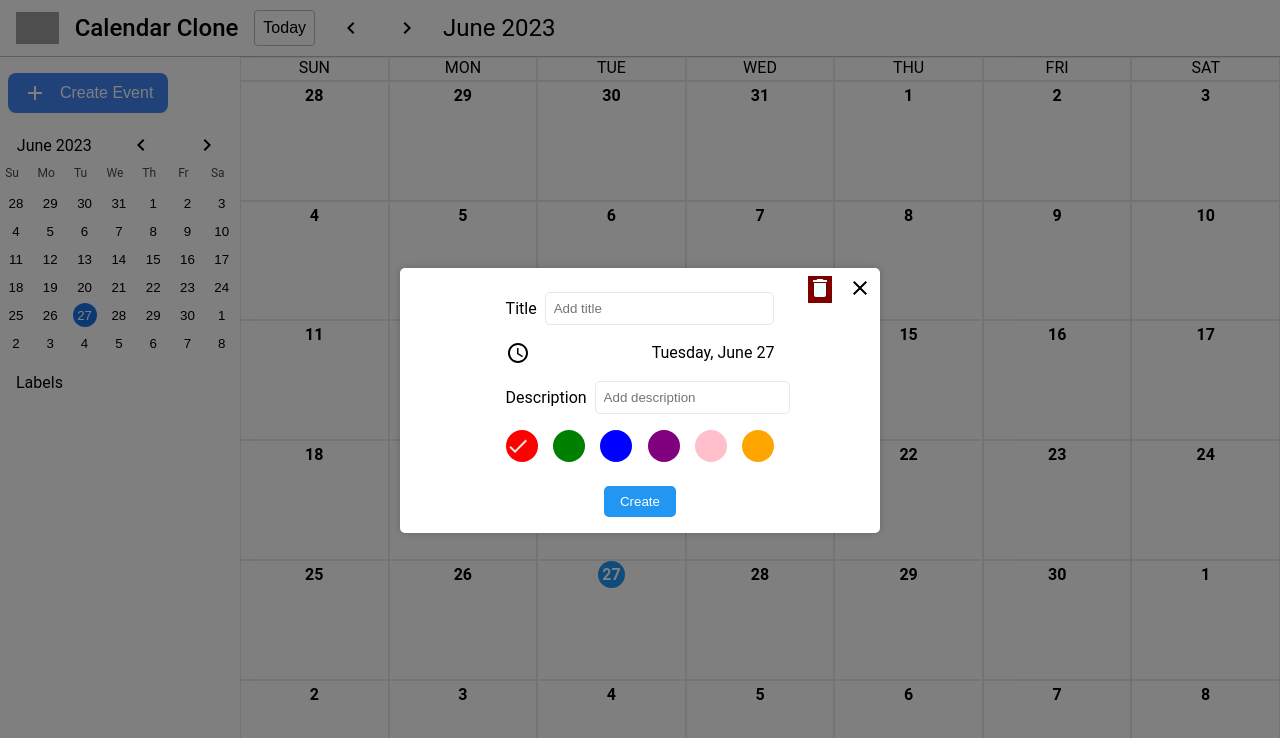
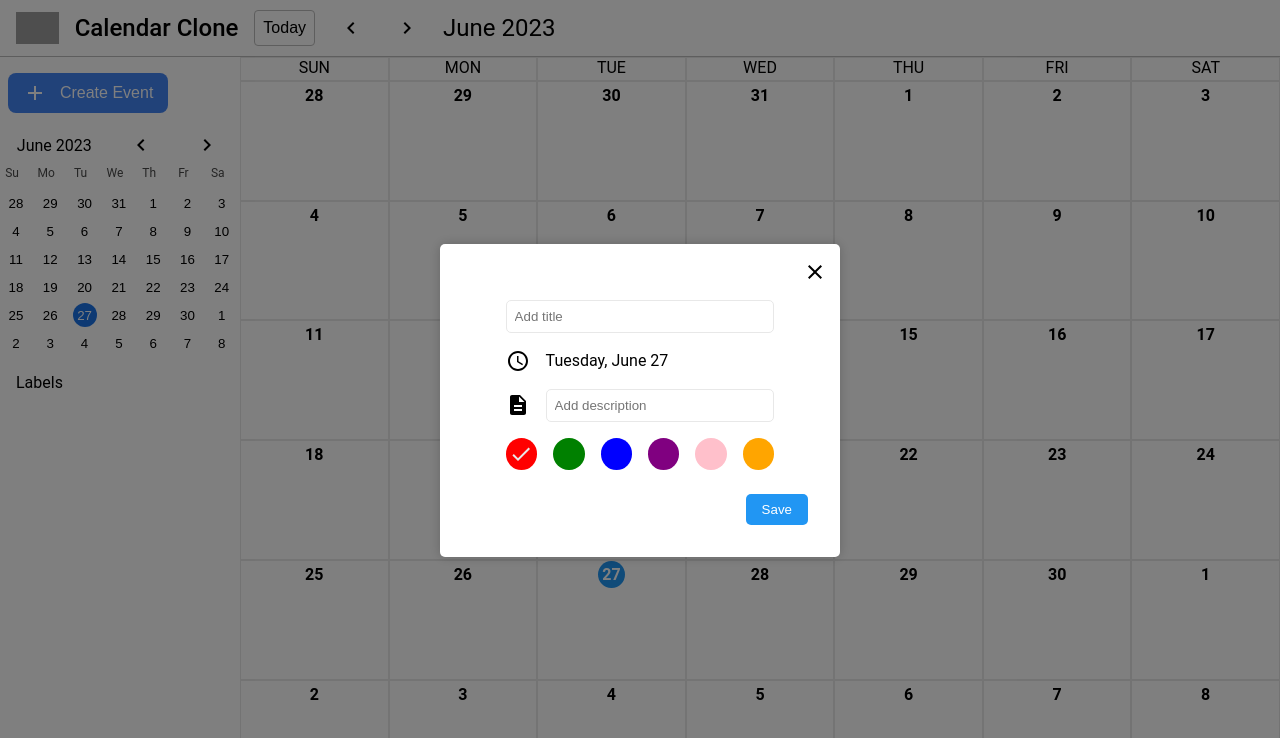
Before and after one commit to EugeneZanevskij/google-calendar, a React (Create React App) app: page / in a window 1280 px wide. Both pictures are taken after a click on the button "Create Event". Shown: the top 738 px of the page. Built offline with nearby package versions, Linux system fonts and the light colour scheme; grey boxes are pictures that could not be loaded.

Commit message:
feat: update styles for modal form

```diff
--- a/src/EventModal.css
+++ b/src/EventModal.css
@@ -15,9 +15,9 @@
   position: relative;
   background-color: white;
   border-radius: 5px;
-  padding: 1rem;
-  box-shadow: 0 0 10px rgba(0, 0, 0, 0.2);
-  width: 30rem;
+  padding: 3rem 2rem 2rem;
+  box-shadow: 0 0 0.75rem rgba(0, 0, 0, 0.2);
+  width: 25rem;
   display: flex;
   flex-direction: column;
   align-items: center;
@@ -25,41 +25,34 @@
 
 .event-modal__delete {
   position: absolute;
-  top: 0.5rem;
+  top: 1rem;
   right: 3rem;
-  background: maroon;
-  color: azure;
+  background: transparent;
+  color: rgb(145, 145, 145);
   border: none;
   cursor: pointer;
 }
 
 .event-modal__close {
   position: absolute;
-  top: 0.5rem;
-  right: 0.5rem;
+  top: 1rem;
+  right: 1em;
   background-color: transparent;
   border: none;
   cursor: pointer;
 }
 
-.event-modal__close:hover svg {
+.event-modal__close:hover,
+.event-modal__delete:hover {
   color: red;
 }
 
 .event-modal__element {
   display: flex;
   align-items: center;
-  justify-content: space-between;
-  width: 60%;
+  width: 80%;
   margin: 0.5rem 0;
-}
-
-.event-modal__element svg {
-  margin-right: 0.5rem;
-}
-
-.event-modal__element p {
-  margin: 0;
+  gap: 1rem;
 }
 
 .event-modal__input {
@@ -67,7 +60,6 @@
   border-radius: 5px;
   padding: 0.5rem;
   flex: 1;
-  margin-left: 0.5rem;
 }
 
 .event-modal__label {
@@ -90,6 +82,7 @@
   border-radius: 5px;
   cursor: pointer;
   margin-top: 1rem;
+  align-self: flex-end;
 }
 
 .event-modal__save:hover {
--- a/src/EventModal.jsx
+++ b/src/EventModal.jsx
@@ -5,6 +5,7 @@ import CloseIcon from '@mui/icons-material/Close';
 import ScheduleIcon from '@mui/icons-material/Schedule';
 import CheckIcon from '@mui/icons-material/Check';
 import DeleteIcon from '@mui/icons-material/Delete';
+import DescriptionIcon from '@mui/icons-material/Description';
 import "./EventModal.css";
 
 const labels = ['red', 'green', 'blue',  'purple', 'pink', 'orange'];
@@ -48,7 +49,7 @@ const EventModal = () => {
         <button onClick={() => setShowEventModal(false)} className='event-modal__close'>
           <CloseIcon/>
         </button>
-        <button
+        {selectedEvent && <button
           onClick={() => {
             dispatchCalEvents({
               type: 'delete',
@@ -59,9 +60,8 @@ const EventModal = () => {
           className='event-modal__delete'
         >
           <DeleteIcon/>
-        </button>
+        </button>}
         <div className='event-modal__element'>
-          <p>Title</p>
           <input
             type='text'
             name='title'
@@ -77,7 +77,7 @@ const EventModal = () => {
           <p>{daySelected.format('dddd, MMMM DD')}</p>
         </div>
         <div className='event-modal__element'>
-          <p>Description</p>
+          <DescriptionIcon/>
           <input
             type='text'
             name='description'
@@ -100,7 +100,7 @@ const EventModal = () => {
           ))}
         </div>
         <button onClick={handleSubmit} type='submit' className='event-modal__save'>
-          Create
+          {selectedEvent ? 'Update' : 'Save'}
         </button>
       </form>
     </div>
```
